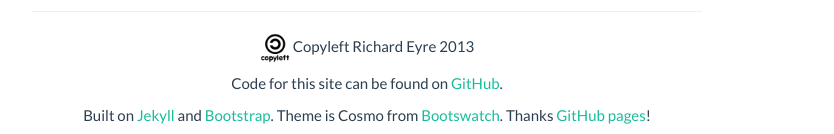
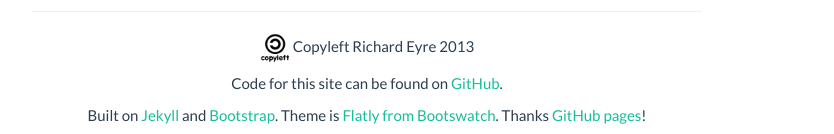
Before and after one commit to RickEyre/rickeyre.github.io, a Jekyll site: the page built from index.html, in a window 1280 px wide and 900 px high, scrolled down 4371 px. Shown: the part 763-897 px from the top of the window, without its empty margins (273-1107 px from the left). Built offline with Jekyll 4.4.1, drawn with Linux system fonts in a browser that asks for light colours; Markdown is read by kramdown in place of the engine named in the settings; the list of posts is cut into pages by our own code.

Commit message:
Change link to Bootswatch theme in footer.

```diff
--- a/_includes/footer.html
+++ b/_includes/footer.html
@@ -11,7 +11,7 @@
   <p>
     Built on <a href="http://jekyllrb.com/">Jekyll</a> and
     <a href="http://twitter.github.io/bootstrap/index.html">Bootstrap</a>.
-    Theme is Cosmo from <a href="http://bootswatch.com/">Bootswatch</a>.
+    Theme is <a href="http://bootswatch.com/flatly/">Flatly from Bootswatch</a>.
     Thanks <a href="http://pages.github.com/">GitHub pages</a>!
   </p>
 </footer>
```
